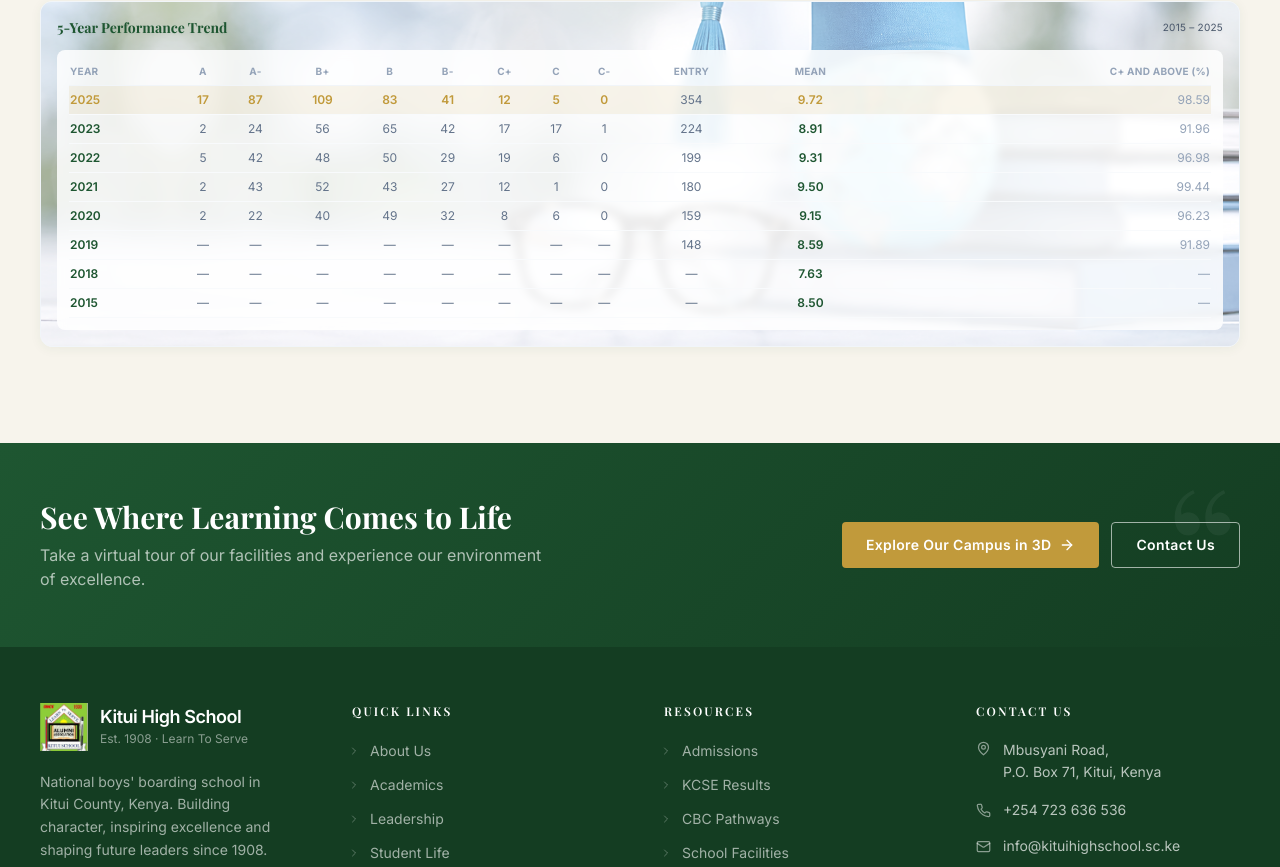
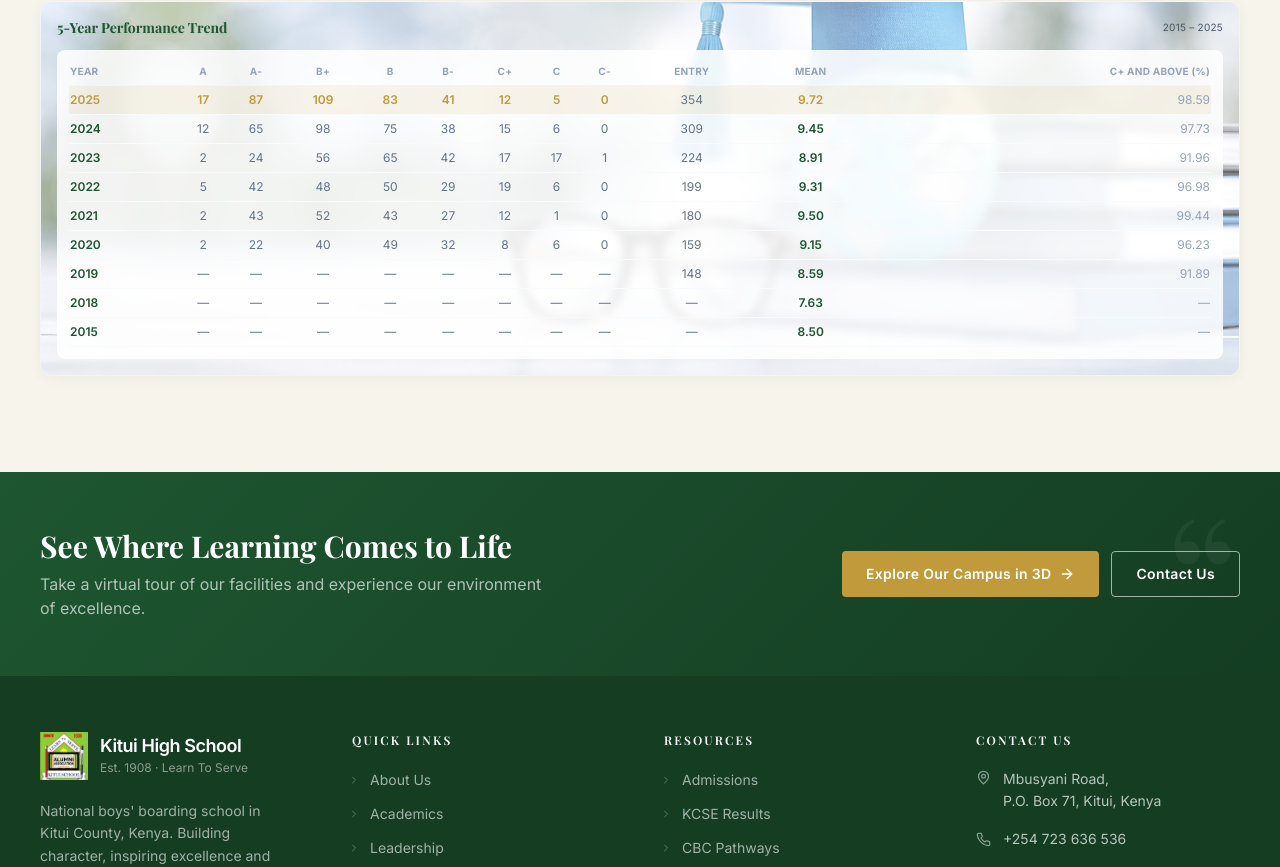
Before and after one commit to starvoniq/Kitui-School-website, a React (Vite) app: page /academics in a window 1280 px wide. Shown: the part 5447-6314 px from the top of the page. Built offline with nearby package versions, Linux system fonts and the light colour scheme; no server answers.

Commit message:
added missing kcse results

```diff
--- a/src/pages/Academics.jsx
+++ b/src/pages/Academics.jsx
@@ -179,6 +179,7 @@ const kcseColumns = ['A', 'A-', 'B+', 'B', 'B-', 'C+', 'C', 'C-']
 
 const kcseRows = [
   { year: '2025', grades: [17, 87, 109, 83, 41, 12, 5, 0], entry: 354, mean: '9.72', pass: '98.59', highlight: true },
+  {year: '2024', grades: [12, 65, 98, 75, 38, 15, 6, 0], entry: 309, mean: '9.45', pass: '97.73' },
   { year: '2023', grades: [2, 24, 56, 65, 42, 17, 17, 1], entry: 224, mean: '8.91', pass: '91.96' },
   { year: '2022', grades: [5, 42, 48, 50, 29, 19, 6, 0], entry: 199, mean: '9.31', pass: '96.98' },
   { year: '2021', grades: [2, 43, 52, 43, 27, 12, 1, 0], entry: 180, mean: '9.50', pass: '99.44' },
```
